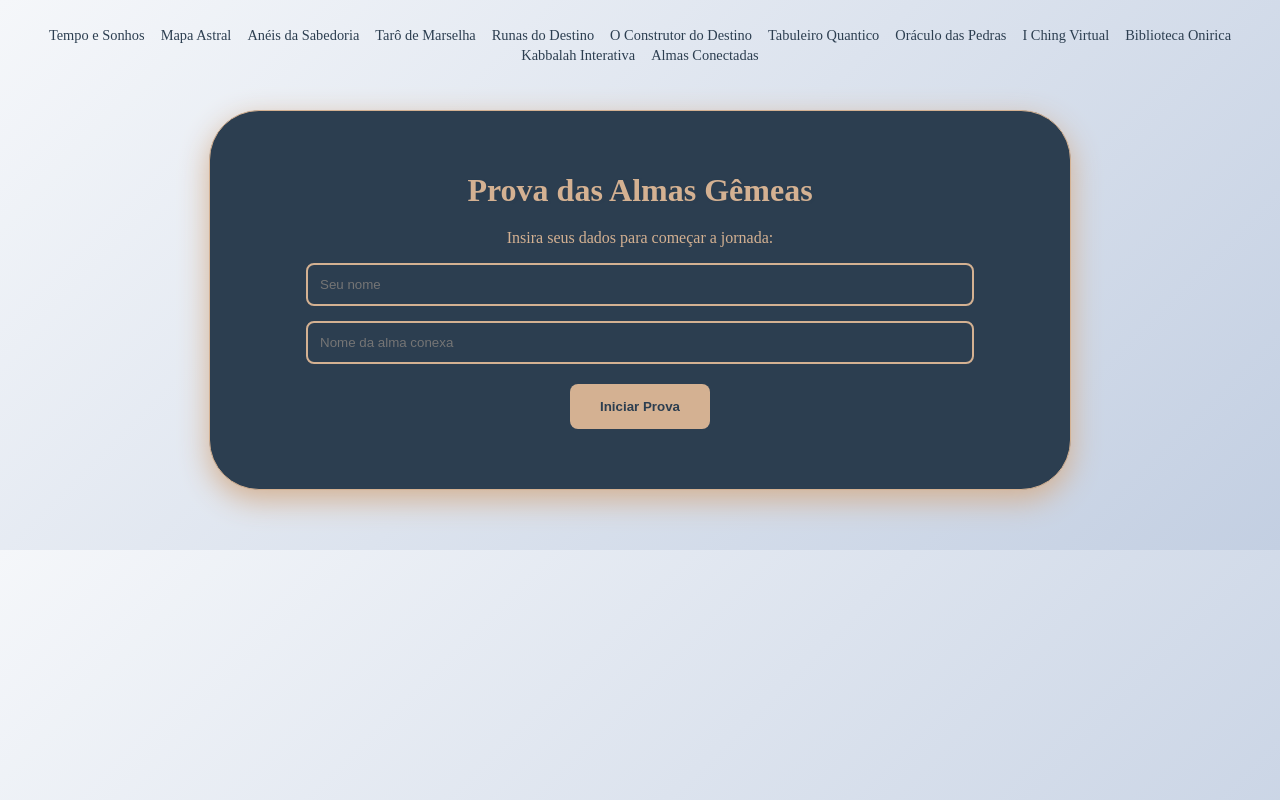
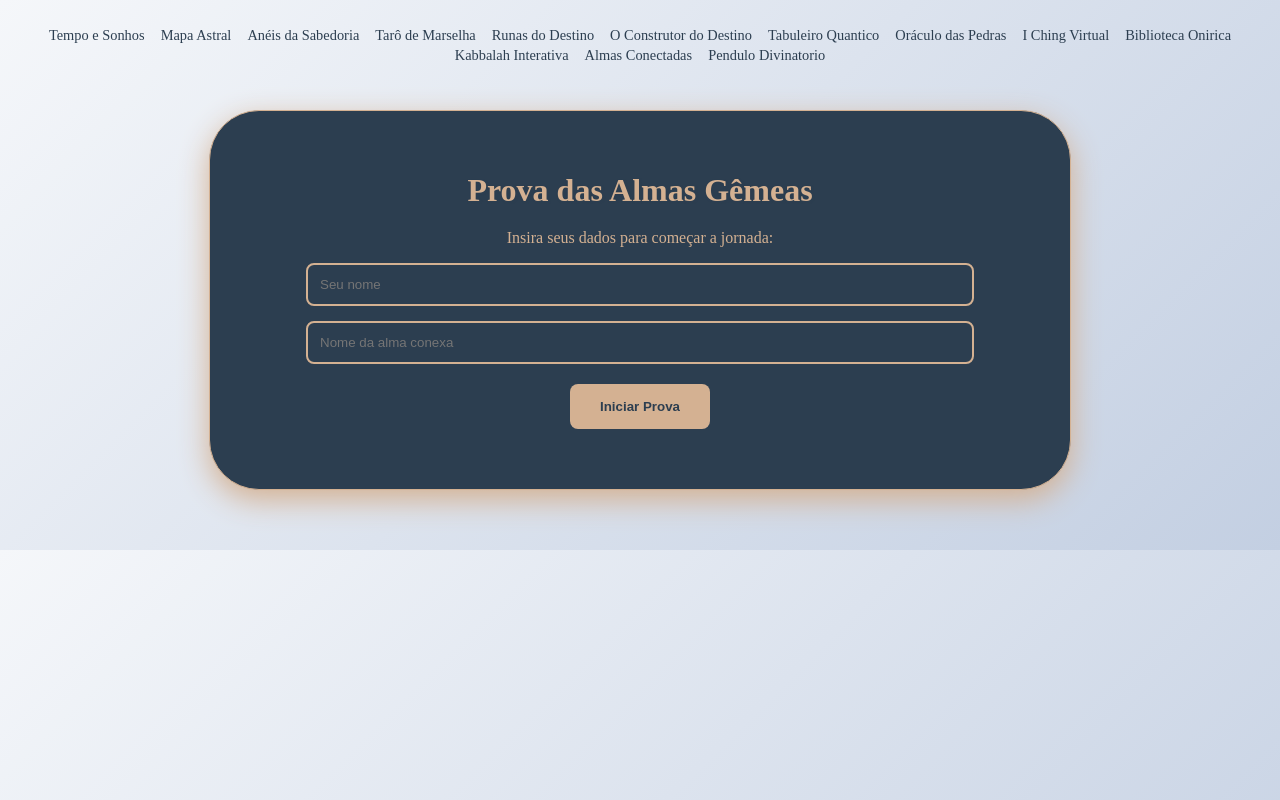
Before and after one commit to alexxanorafa/Almas-Conectadas, a plain HTML site: page index.html in a window 1280 px wide. Drawn offline with Linux system fonts and the light colour scheme.

Commit message:
Update index.html

```diff
--- a/index.html
+++ b/index.html
@@ -21,6 +21,7 @@
         <a href="https://alexxanorafa.github.io/Biblioteca-Onirica/" class="menu-item">Biblioteca Onirica</a>
         <a href="https://alexxanorafa.github.io/Kabbalah-Interativa/" class="menu-item">Kabbalah Interativa</a>
         <a href="https://alexxanorafa.github.io/Almas-Conectadas/" class="menu-item">Almas Conectadas</a>
+        <a href="https://alexxanorafa.github.io/Pendulo-Divinatorio/" class="menu-item">Pendulo Divinatorio</a>
       </nav>
       <div class="container">
         <div id="start-screen">
```
